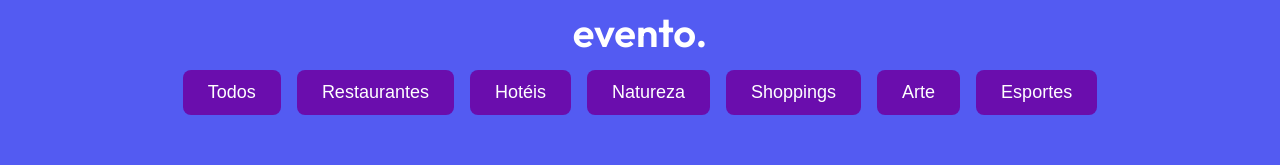
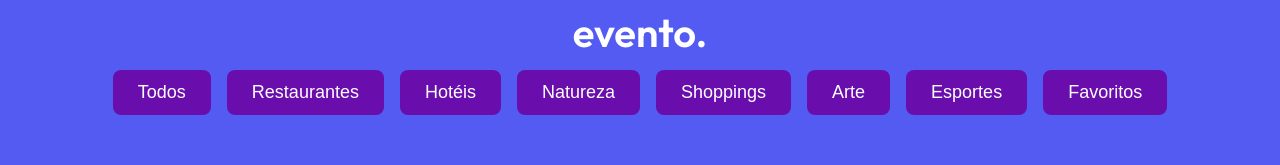
Before and after one commit to Projetos-de-Extensao/PFE_24.2_8001_IV, a React (Vite) app in the folder ccxp-guide/: page /localizacoes in a window 1280 px wide. Shown: the part 248-413 px from the top of the page. Built offline with nearby package versions, Linux system fonts and the light colour scheme; no server answers.

Commit message:
adição de elementos favoritos.

```diff
--- a/ccxp-guide/src/components/Locais.jsx
+++ b/ccxp-guide/src/components/Locais.jsx
@@ -121,7 +121,7 @@ const EstrelaFavorito = styled.button`
 
 const Locais = () => {
   const elements = [
-    { id: 1, category: 'Restaurantes', name: 'D.O.M Restaurante', image:'/dom-restaurante.jpg'},
+    { id: 1, category: 'Restaurantes', name: 'D.O.M Restaurante', image: '/dom-restaurante.jpg' },
     { id: 2, category: 'Hoteis', name: 'Elemento 2', image: 'url_da_imagem_2.jpg' },
     { id: 3, category: 'Natureza', name: 'Elemento 3', image: 'url_da_imagem_3.jpg' },
     { id: 4, category: 'Shoppings', name: 'Elemento 4', image: 'url_da_imagem_4.jpg' },
@@ -155,14 +155,17 @@ const Locais = () => {
 
   const getFilteredElements = () => {
     if (filteredCategory === '') {
-      // Para o filtro "Todos", mostra 1 local aleatório de cada categoria
+
       const uniqueCategories = [...new Set(elements.map((element) => element.category))];
       return uniqueCategories.map((category) => {
         const randomElement = getRandomLocalFromCategory(category)[0];
         return randomElement;
       });
+    } else if (filteredCategory === 'Favoritos') {
+
+      return elements.filter((element) => favoritos[element.id]);
     } else {
-      // Para outras categorias, mostra 4 locais da categoria (3 mais um adicional)
+
       return getRandomLocalFromCategory(filteredCategory).slice(0, 4);
     }
   };
@@ -179,6 +182,7 @@ const Locais = () => {
         <FiltroBotao onClick={() => handleFilterChange('Shoppings')}>Shoppings</FiltroBotao>
         <FiltroBotao onClick={() => handleFilterChange('Artes')}>Arte</FiltroBotao>
         <FiltroBotao onClick={() => handleFilterChange('Esportes')}>Esportes</FiltroBotao>
+        <FiltroBotao onClick={() => handleFilterChange('Favoritos')}>Favoritos</FiltroBotao> {/* Novo botão de filtro */}
       </FiltroContainer>
 
       <LocaisContainer>
```
